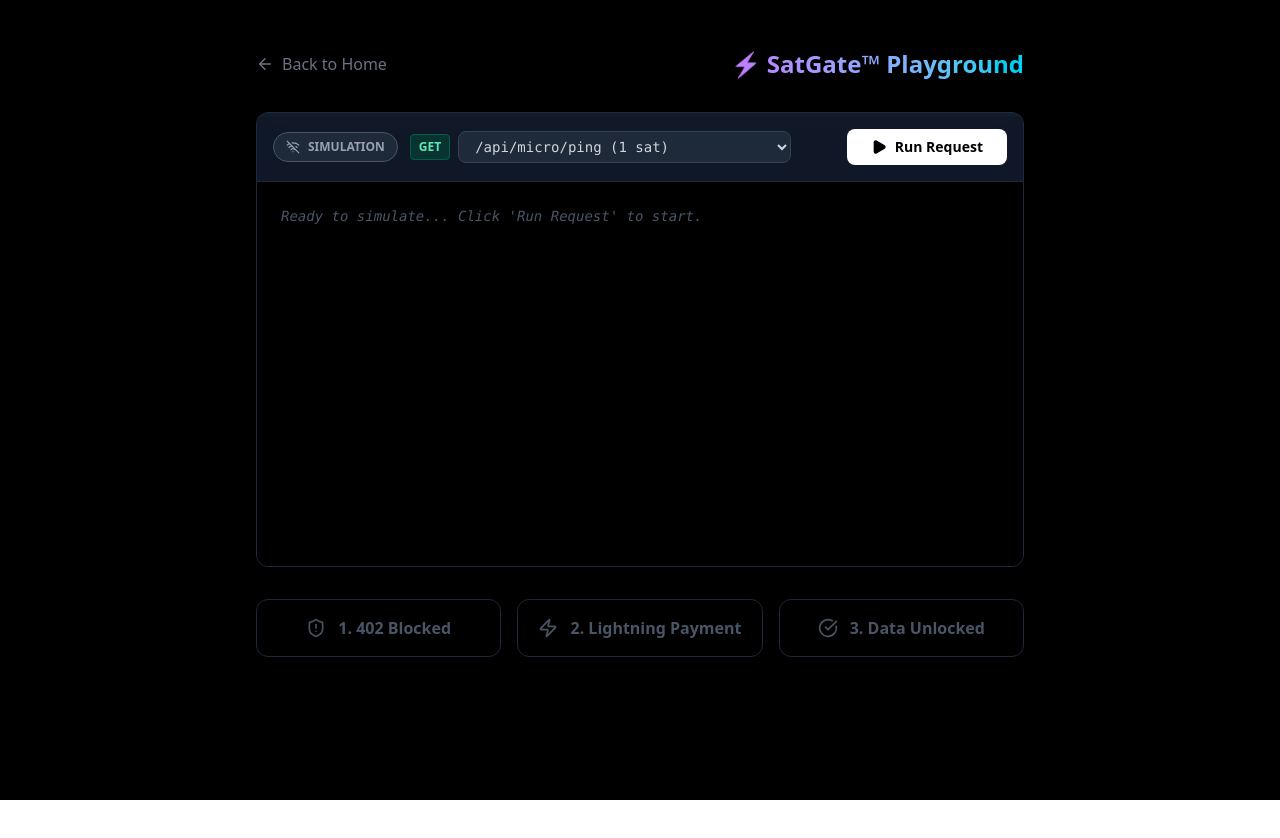
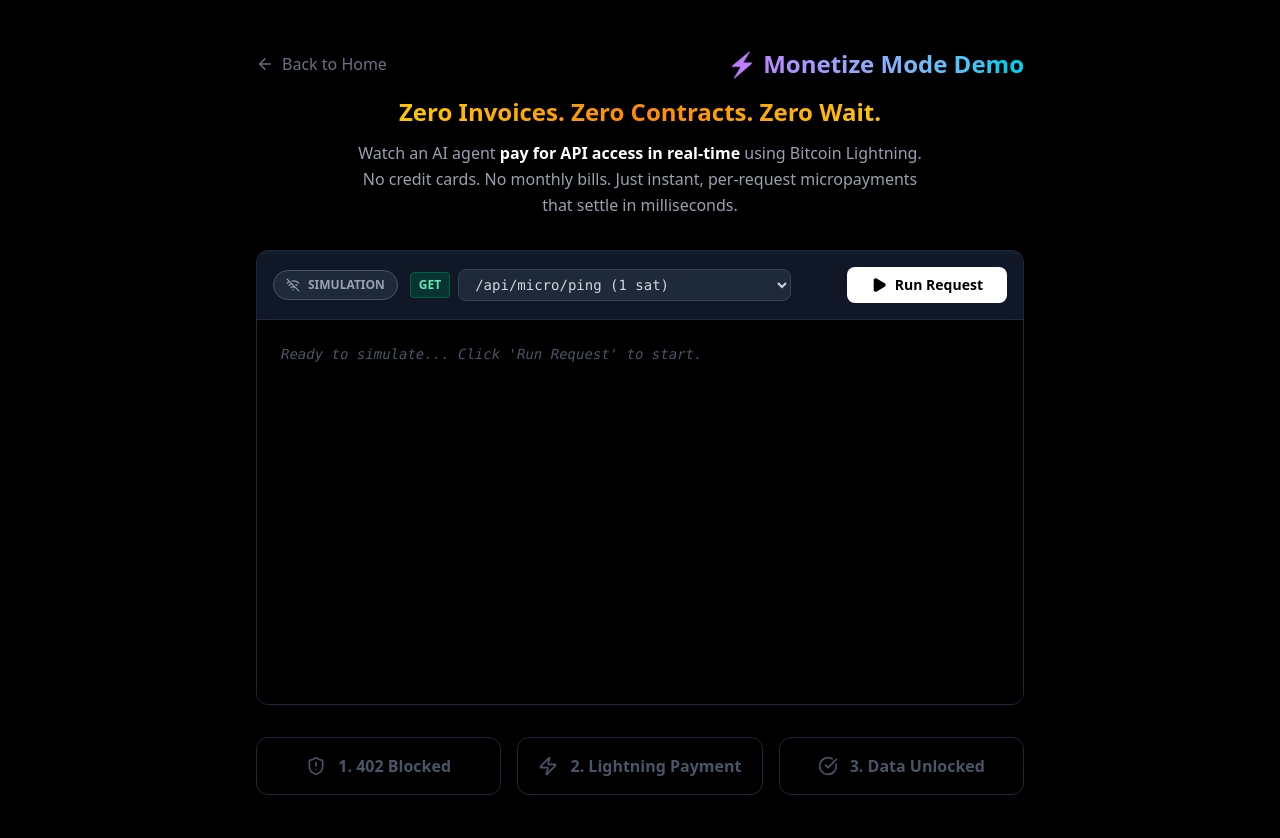
Before and after one commit to SatGate-io/satgate, a Next.js app in the folder satgate-landing/: page /playground in a window 1280 px wide. Shown: the top 838 px of the page. Before the commit the page ends 800 px from the top, so only its background shows below. Built offline with nearby package versions, Linux system fonts and the light colour scheme.

Commit message:
feat: Rename Playground to Monetize Demo
- Renamed 'Playground' to 'Monetize Demo' in all navigation
- Added hero description: Zero Invoices. Zero Contracts. Zero Wait.
- Updated links in Protect Demo to reference Monetize Mode
- Consistent branding: Protect Mode + Monetize Mode

```diff
--- a/satgate-landing/app/crawl/page.tsx
+++ b/satgate-landing/app/crawl/page.tsx
@@ -1296,7 +1296,7 @@ export default function ProtectDemoPage() {
                       href="/playground"
                       className="flex-1 py-3 bg-gradient-to-r from-purple-600 to-cyan-600 text-white rounded-xl font-bold hover:opacity-90 transition flex items-center justify-center gap-2"
                     >
-                      Try Payments <ChevronRight size={18} />
+                      Try Monetize Mode <ChevronRight size={18} />
                     </Link>
                   </div>
                 </div>
@@ -1568,7 +1568,7 @@ export default function ProtectDemoPage() {
               href="/playground"
               className="text-cyan-400 hover:text-cyan-300 text-sm underline underline-offset-4 transition"
             >
-              Try L402 Payments →
+              Try Monetize Mode →
             </Link>
           </div>
         </div>
--- a/satgate-landing/app/page.tsx
+++ b/satgate-landing/app/page.tsx
@@ -30,7 +30,7 @@ const LandingPage = () => {
           <div className="hidden md:flex gap-6 text-sm font-medium text-gray-400">
             <Link href="#features" className="hover:text-white transition">Features</Link>
             <Link href="/crawl" className="hover:text-white transition">Protect Demo</Link>
-            <Link href="/playground" className="hover:text-white transition">Playground</Link>
+            <Link href="/playground" className="hover:text-white transition">Monetize Demo</Link>
             <Link href="/dashboard" className="hover:text-white transition">Dashboard</Link>
             <a href="https://github.com/SatGate-io/satgate" target="_blank" rel="noopener noreferrer" className="hover:text-white transition">GitHub</a>
           </div>
@@ -72,7 +72,7 @@ const LandingPage = () => {
               onClick={() => setMobileMenuOpen(false)}
               className="block text-gray-400 hover:text-white hover:bg-gray-800/50 transition py-3 px-4 rounded-lg"
             >
-              Playground
+              Monetize Demo
             </Link>
             <Link
               href="/dashboard"
@@ -679,7 +679,7 @@ curl -H <span className="text-green-400">"Authorization: L402 &lt;macaroon&gt;:&
               <h4 className="font-bold text-white mb-4">Resources</h4>
               <ul className="space-y-2 text-sm text-gray-500">
                 <li><a href="https://github.com/SatGate-io/satgate" target="_blank" rel="noopener noreferrer" className="hover:text-white transition">GitHub</a></li>
-                <li><Link href="/playground" className="hover:text-white transition">Playground</Link></li>
+                <li><Link href="/playground" className="hover:text-white transition">Monetize Demo</Link></li>
                 <li><a href="https://github.com/SatGate-io/satgate#-quick-start" target="_blank" rel="noopener noreferrer" className="hover:text-white transition">Documentation</a></li>
               </ul>
             </div>
--- a/satgate-landing/app/playground/page.tsx
+++ b/satgate-landing/app/playground/page.tsx
@@ -49,7 +49,7 @@ class RealSatGateClient {
   }
 }
 
-export default function PlaygroundPage() {
+export default function MonetizeDemoPage() {
   const [useRealNetwork, setUseRealNetwork] = useState(false);
   const [selectedEndpoint, setSelectedEndpoint] = useState(ENDPOINTS[0]); // Default to cheapest
   const [logs, setLogs] = useState<Array<{msg: string, type: 'info'|'error'|'success'|'warn'}>>([]);
@@ -299,13 +299,27 @@ export default function PlaygroundPage() {
     <div className="min-h-screen bg-black text-gray-100 font-sans flex flex-col items-center py-12 px-4">
 
       {/* Header */}
-      <div className="w-full max-w-3xl mb-8 flex items-center justify-between">
+      <div className="w-full max-w-3xl mb-4 flex items-center justify-between">
         <Link href="/" className="text-gray-500 hover:text-white flex items-center gap-2 transition">
           <ArrowLeft size={18} /> Back to Home
         </Link>
         <h1 className="text-2xl font-bold bg-clip-text text-transparent bg-gradient-to-r from-purple-400 to-cyan-400">
-          ⚡ SatGate™ Playground
+          ⚡ Monetize Mode Demo
         </h1>
+      </div>
+
+      {/* Hero Description */}
+      <div className="w-full max-w-3xl mb-8 text-center">
+        <h2 className="text-xl sm:text-2xl font-bold mb-3">
+          <span className="bg-clip-text text-transparent bg-gradient-to-r from-yellow-400 via-orange-400 to-yellow-400">
+            Zero Invoices. Zero Contracts. Zero Wait.
+          </span>
+        </h2>
+        <p className="text-gray-400 text-sm sm:text-base leading-relaxed max-w-xl mx-auto">
+          Watch an AI agent <strong className="text-white">pay for API access in real-time</strong> using
+          Bitcoin Lightning. No credit cards. No monthly bills. Just instant, per-request micropayments
+          that settle in milliseconds.
+        </p>
       </div>
 
       {/* Main Console UI */}
```
